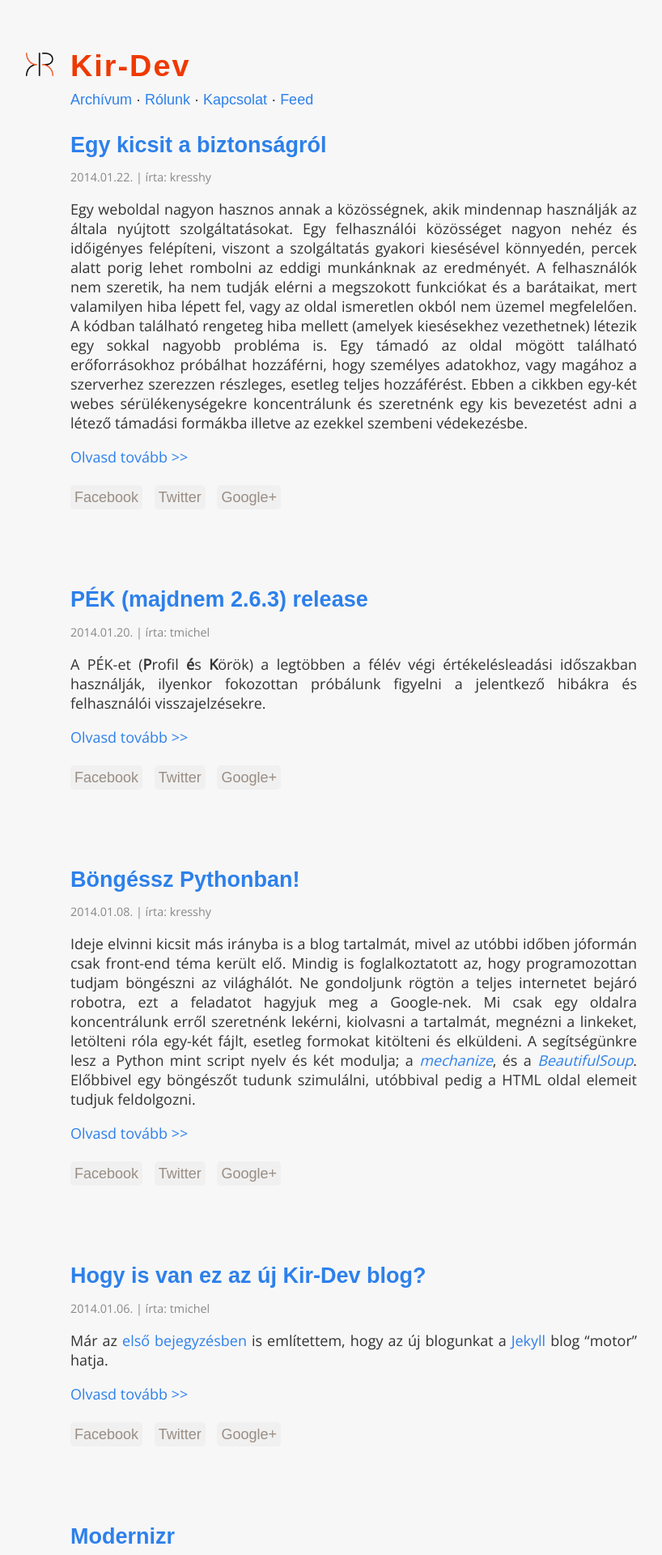
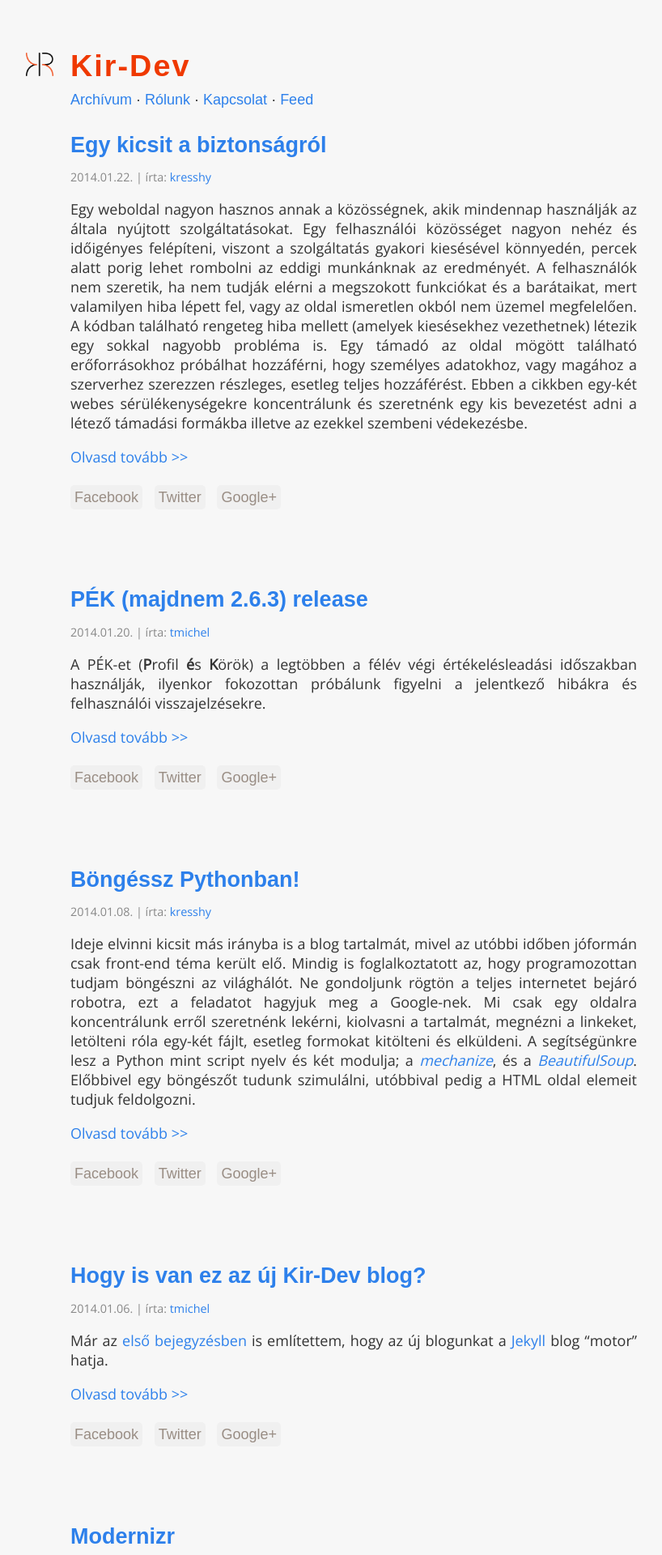
Before and after one commit to kir-dev/kir-dev.sch.bme.hu, a Jekyll site: the page built from index.html, in a window 1280 px wide. Shown: the top 1920 px of the page at 81% size, without its empty margins (203-1021 px from the left). Built offline with Jekyll 4.4.1, drawn with Linux system fonts in a browser that asks for light colours; some web fonts are replaced; Markdown is read by kramdown in place of the engine named in the settings; the list of posts is cut into pages by our own code; some of the changed text lies outside the part shown.

Commit message:
author links to PÉK profile page (closes #5)

```diff
--- a/_layouts/post.html
+++ b/_layouts/post.html
@@ -6,7 +6,9 @@ layout: default
     <p class="meta">
         <span class="date">{{ page.date | date: site.date_format }}</span>
         |
-        <span class="author">írta: {{ page.author }}</span>
+        <span class="author">
+            írta: <a href="https://profile.sch.bme.hu/profile/show/uid/{{page.author}}">{{ page.author }}</a>
+        </span>
     </p>
     <div class="content">
         {{ content }}
--- a/css/main.css
+++ b/css/main.css
@@ -128,6 +128,10 @@ header#page-header h1 {
   color: #888;
 }
 
+.post .meta .author a {
+  color: #2D80EB;
+}
+
 .post blockquote {
   border-left: 6px solid #eee;
   font-style: italic;
--- a/index.html
+++ b/index.html
@@ -9,7 +9,9 @@ title: "Kir-Dev blog"
         <p class="meta">
             <span class="date">{{ post.date | date: site.date_format }}</span>
             |
-            <span class="author">írta: {{ post.author }}</span>
+            <span class="author">
+                írta: <a href="https://profile.sch.bme.hu/profile/show/uid/{{post.author}}">{{ post.author }}</a>
+            </span>
         </p>
         <div class="content">
             {{ post.excerpt }}
@@ -20,7 +22,7 @@ title: "Kir-Dev blog"
         <div class="custom-post-share-buttons">
             <a href="https://www.facebook.com/sharer.php?u={{site.url}}{{post.url}}" target="_blank">
           Facebook</a>
-            <a href="https://twitter.com/share?text={{page.title}}&amp;url={{site.url}}{{post.url}}" target="_blank">
+            <a href="https://twitter.com/share?text={{post.title}}&amp;url={{site.url}}{{post.url}}" target="_blank">
           Twitter</a>
             <a href="https://plus.google.com/share?url={{site.url}}{{post.url}}" target="_blank">Google+</a>
         </div>
```
